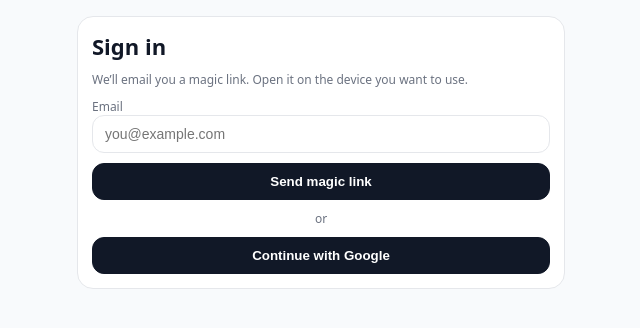
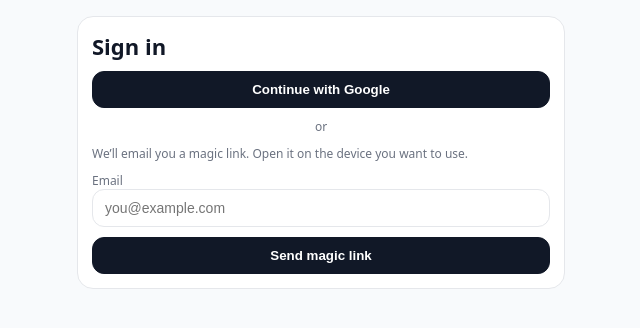
Before and after one commit to mastershivam/RecipeApp, a React (Vite) app: page /login in a window 1280 px wide. Shown: the top 328 px of the page, without its empty margins (319-959 px from the left). Built offline with nearby package versions, Linux system fonts and the light colour scheme; no server answers.

Commit message:
Updated order of signin methods

```diff
--- a/src/pages/LoginPage.tsx
+++ b/src/pages/LoginPage.tsx
@@ -58,6 +58,11 @@ export default function LoginPage() {
     <div className="container" style={{ maxWidth: 520 }}>
       <div className="card stack">
         <div className="h1">Sign in</div>
+          <button className="btn primary" type="button" onClick={signInWithGoogle}>
+        Continue with Google
+        </button>
+        <div className="muted small" style={{ textAlign: "center" }}>or</div>
+
         <div className="muted small">
           We’ll email you a magic link. Open it on the device you want to use.
         </div>
@@ -92,10 +97,7 @@ export default function LoginPage() {
               Back
             </button>
           )}
-          <div className="muted small" style={{ textAlign: "center" }}>or</div>
-          <button className="btn primary" type="button" onClick={signInWithGoogle}>
-  Continue with Google
-</button>
+
 
 
         </form>
```
